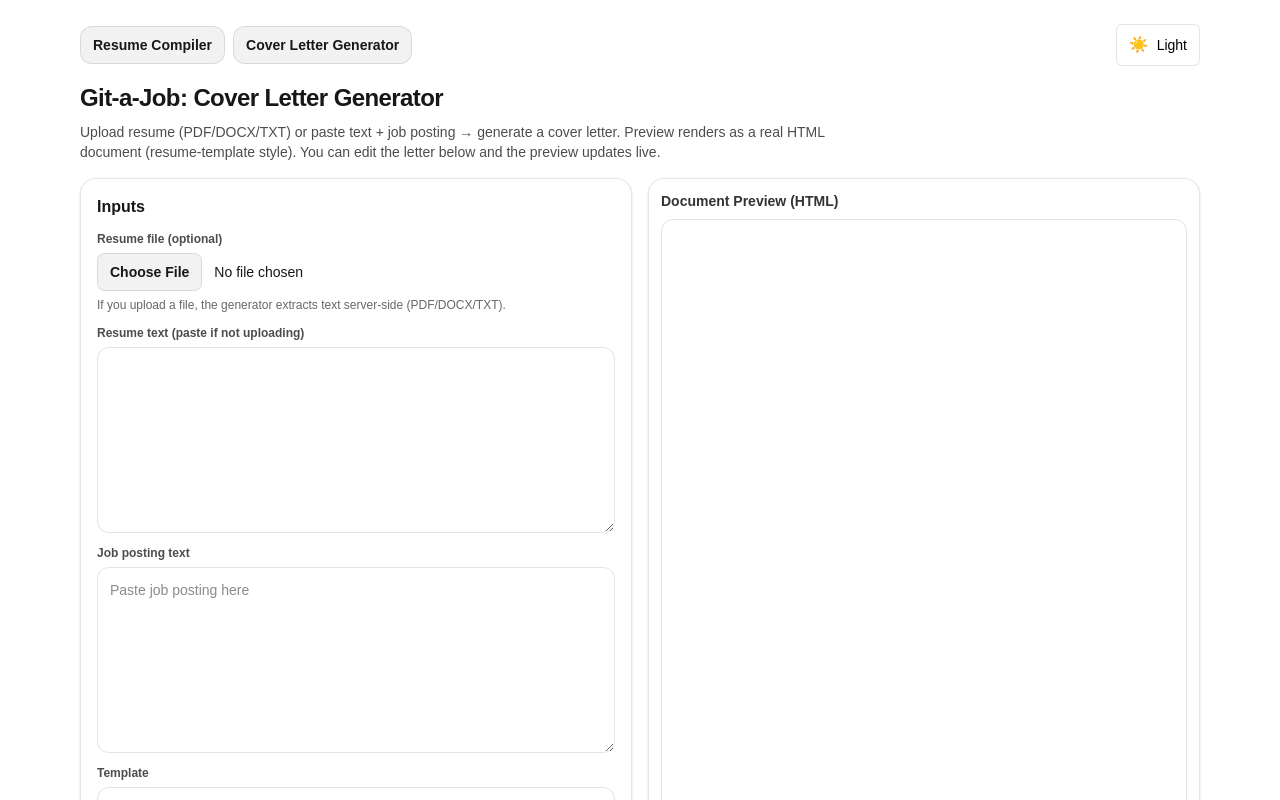
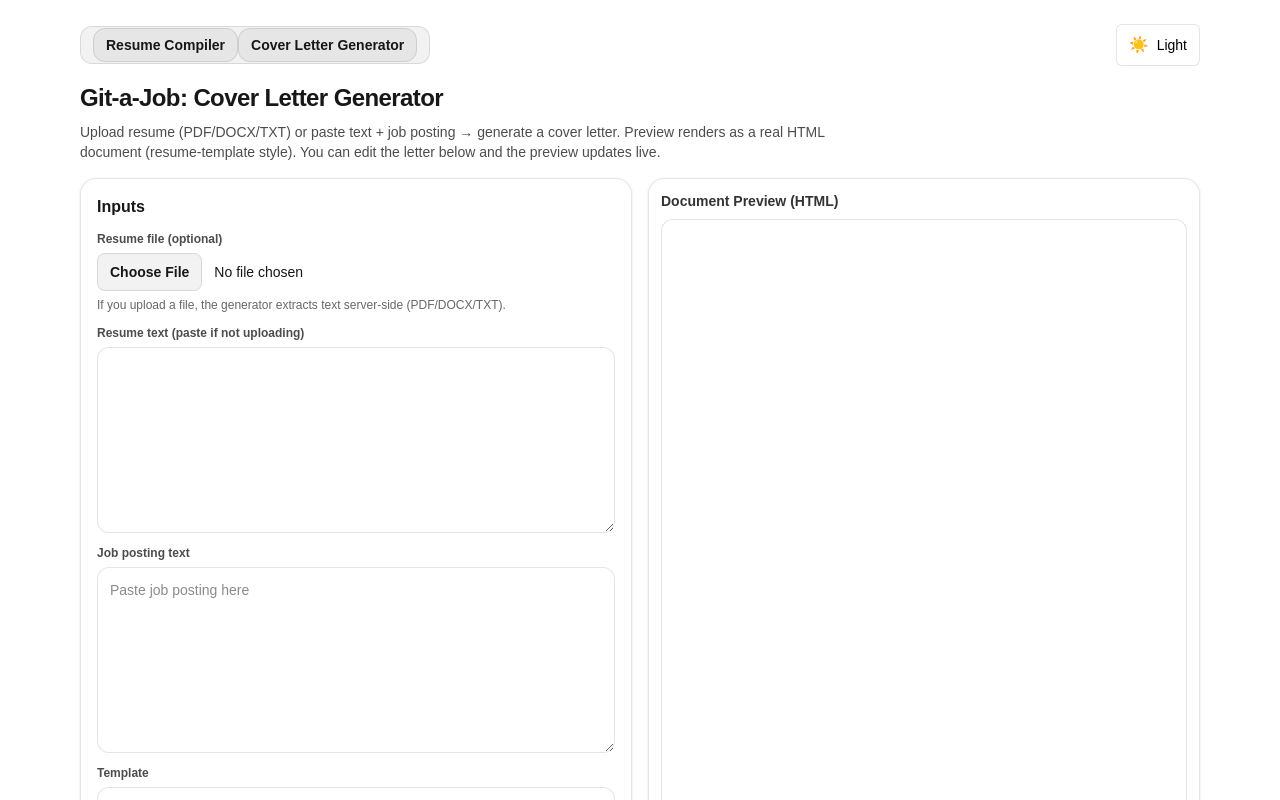
Before and after one commit to KingCarni/Resume-MVP, a Next.js app: page /cover-letter in a window 1280 px wide. Shown: the top 800 px of the page. Built offline with nearby package versions, Linux system fonts and the light colour scheme.

Commit message:
Fix dark mode nav contrast

```diff
--- a/src/components/CoverLetterGenerator.tsx
+++ b/src/components/CoverLetterGenerator.tsx
@@ -1427,7 +1427,8 @@ export default function CoverLetterGenerator() {
     <main className="mx-auto max-w-6xl px-4 py-6">
       {/* Top bar */}
       <div className="mb-4 flex flex-wrap items-center justify-between gap-3">
-        <div className="flex flex-wrap items-center gap-2">
+        <div className="rounded-xl border border-black/10 bg-black/5 px-3 py-2 text-sm font-extrabold text-black/90 hover:bg-black/10
+           dark:border-white/10 dark:bg-white/10 dark:text-white dark:hover:bg-white/15">
           <Link
             href="/resume"
             className="rounded-xl border border-black/10 bg-black/5 px-3 py-2 text-sm font-extrabold text-black/90 hover:bg-black/10
```
